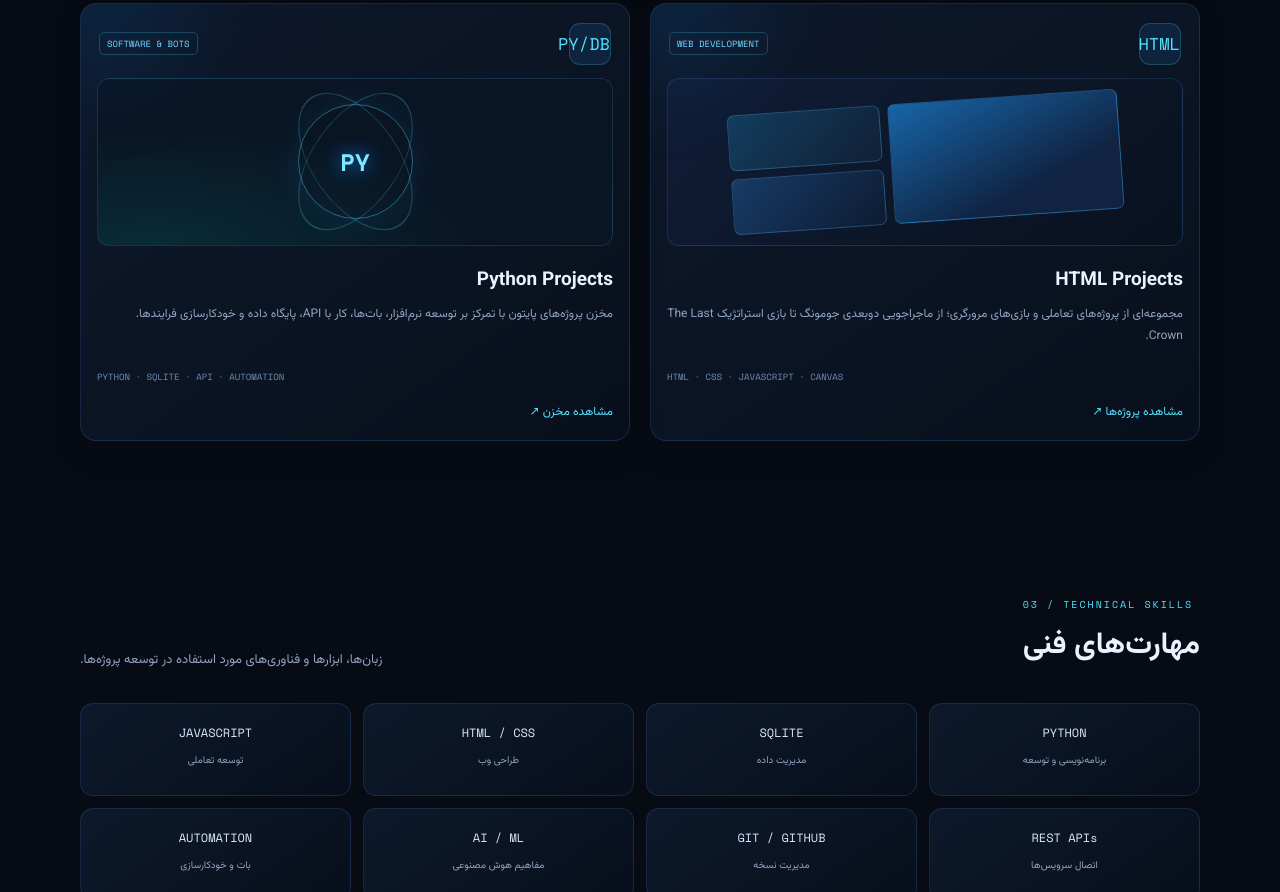
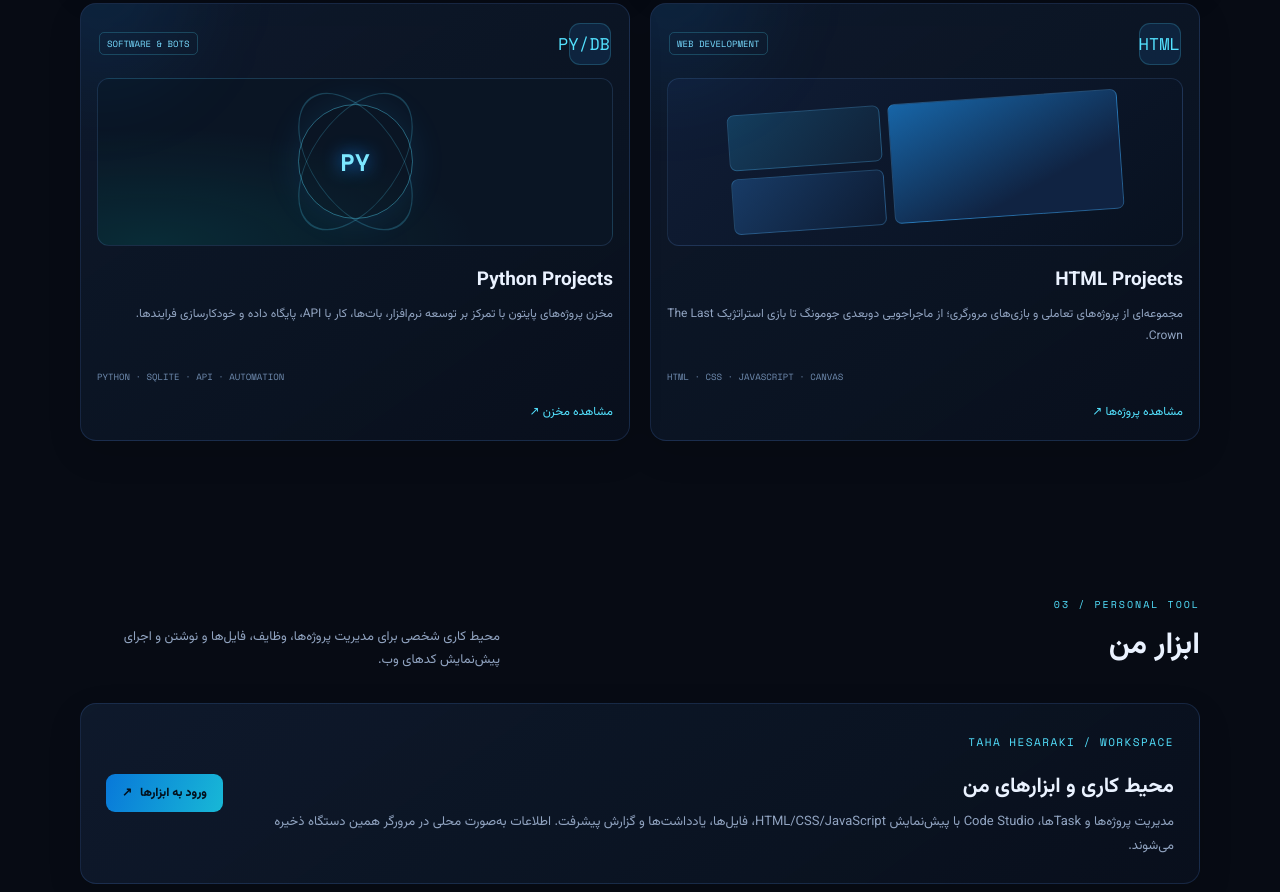
Before and after one commit to TahaDev24/TahaDev24.github.io, a plain HTML site: page index.html in a window 1280 px wide. Shown: the part 1908-2800 px from the top of the page. Drawn offline with nearby package versions, Linux system fonts and the light colour scheme.

Commit message:
Add personal workspace to Persian portfolio

```diff
--- a/index.html
+++ b/index.html
@@ -34,9 +34,9 @@
 <body>
   <header class="nav">
     <div class="wrap nav-inner">
-      <a class="brand" href="#home">TAHA<b>DEV</b>24<span class="accent">_</span></a>
+      <a class="brand" href="#home">TAHA HESARAKI<span class="accent">_</span></a>
       <nav class="links" aria-label="ناوبری اصلی">
-        <a href="#about">درباره من</a><a href="#projects">پروژه‌ها</a><a href="#skills">مهارت‌ها</a><a href="#contact">ارتباط</a>
+        <a href="#about">درباره من</a><a href="#projects">پروژه‌ها</a><a href="#tools">ابزار من</a><a href="#skills">مهارت‌ها</a><a href="#contact">ارتباط</a>
       </nav>
       <a class="nav-cta" href="https://github.com/TahaDev24" target="_blank" rel="noopener">GitHub ↗</a>
     </div>
@@ -124,6 +124,20 @@
       </div>
     </section>
 
+    <section id="tools">
+      <div class="wrap">
+        <div class="section-top reveal"><div><div class="kicker">03 / PERSONAL TOOL</div><h2>ابزار من</h2></div><p>محیط کاری شخصی برای مدیریت پروژه‌ها، وظایف، فایل‌ها و نوشتن و اجرای پیش‌نمایش کدهای وب.</p></div>
+        <div class="panel reveal" style="display:flex;align-items:center;justify-content:space-between;gap:24px;flex-wrap:wrap">
+          <div style="min-width:0;flex:1">
+            <div class="eyebrow">TAHA HESARAKI / WORKSPACE</div>
+            <h3 style="font-size:21px;margin:10px 0 6px">محیط کاری و ابزارهای من</h3>
+            <p style="color:var(--muted);font-size:13px;margin:0">مدیریت پروژه‌ها و Taskها، Code Studio با پیش‌نمایش HTML/CSS/JavaScript، فایل‌ها، یادداشت‌ها و گزارش پیشرفت. اطلاعات به‌صورت محلی در مرورگر همین دستگاه ذخیره می‌شوند.</p>
+          </div>
+          <a class="btn primary" href="./tools/">ورود به ابزارها <span>↗</span></a>
+        </div>
+      </div>
+    </section>
+
     <section id="skills">
       <div class="wrap">
         <div class="section-top reveal"><div><div class="kicker">03 / TECHNICAL SKILLS</div><h2>مهارت‌های فنی</h2></div><p>زبان‌ها، ابزارها و فناوری‌های مورد استفاده در توسعه پروژه‌ها.</p></div>
@@ -149,7 +163,7 @@
       </div>
     </section>
   </main>
-  <footer class="wrap footer"><span>© <span id="year"></span> TAHADEV24 · DEVELOPER PORTFOLIO</span><a href="#home">BACK TO TOP ↑</a></footer>
+  <footer class="wrap footer"><span>© <span id="year"></span> TAHA HESARAKI · PERSONAL WEBSITE</span><a href="#home">BACK TO TOP ↑</a></footer>
   <script>
     document.getElementById("year").textContent = new Date().getFullYear();
     const items = document.querySelectorAll(".reveal");
```
